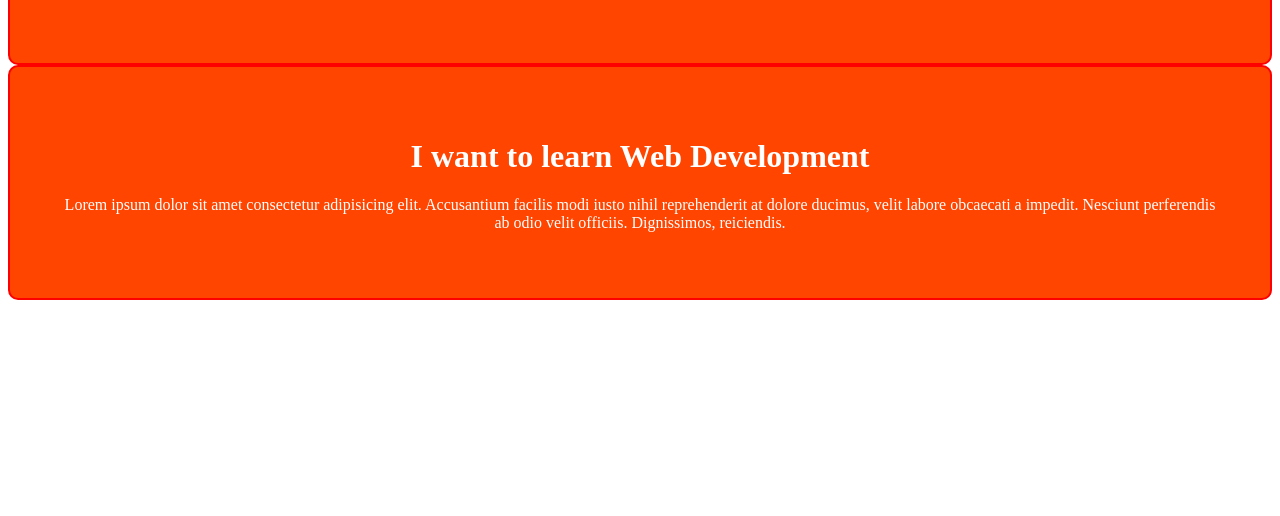
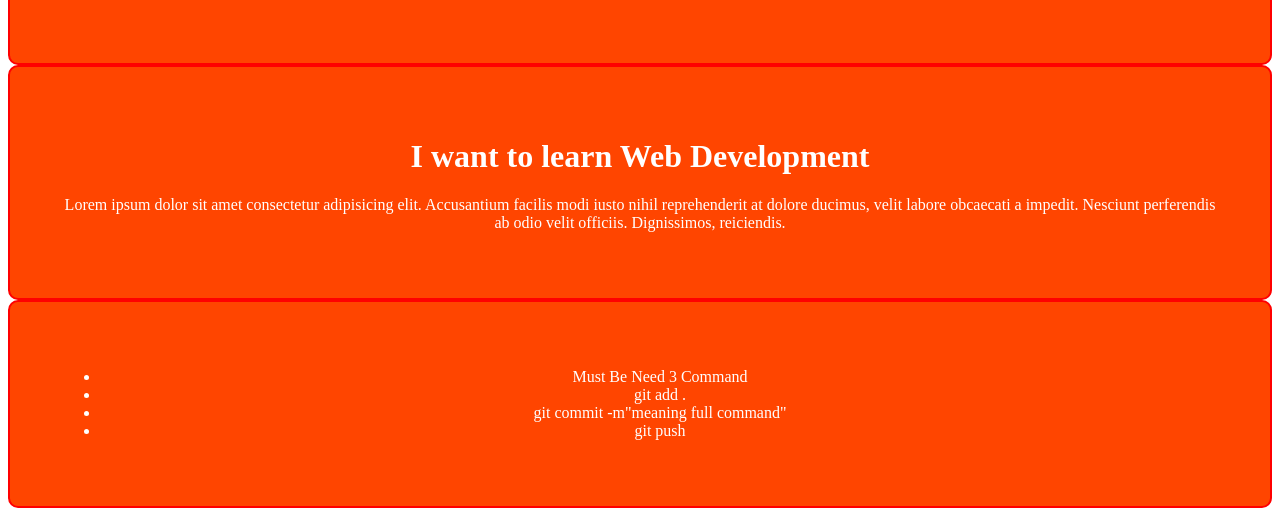
Before and after one commit to dassujon1/my-secound-code, a plain HTML site: page index.html in a window 1280 px wide. Shown: the part 660-1176 px from the top of the page. Before the commit the page ends 968 px from the top, so only its background shows below. Drawn offline with Linux system fonts and the light colour scheme.

Commit message:
command promit

```diff
--- a/index.html
+++ b/index.html
@@ -24,5 +24,13 @@
         <h1>I want to learn Web Development</h1>
         <p>Lorem ipsum dolor sit amet consectetur adipisicing elit. Accusantium facilis modi iusto nihil reprehenderit at dolore ducimus, velit labore obcaecati a impedit. Nesciunt perferendis ab odio velit officiis. Dignissimos, reiciendis.</p>
     </div>
+    <div>
+        <ul>
+            <li>Must Be Need 3 Command</li>
+            <li>git add .</li>
+            <li>git commit -m"meaning full command"</li>
+            <li>git push</li>
+        </ul>
+    </div>
 </body>
 </html>
```
